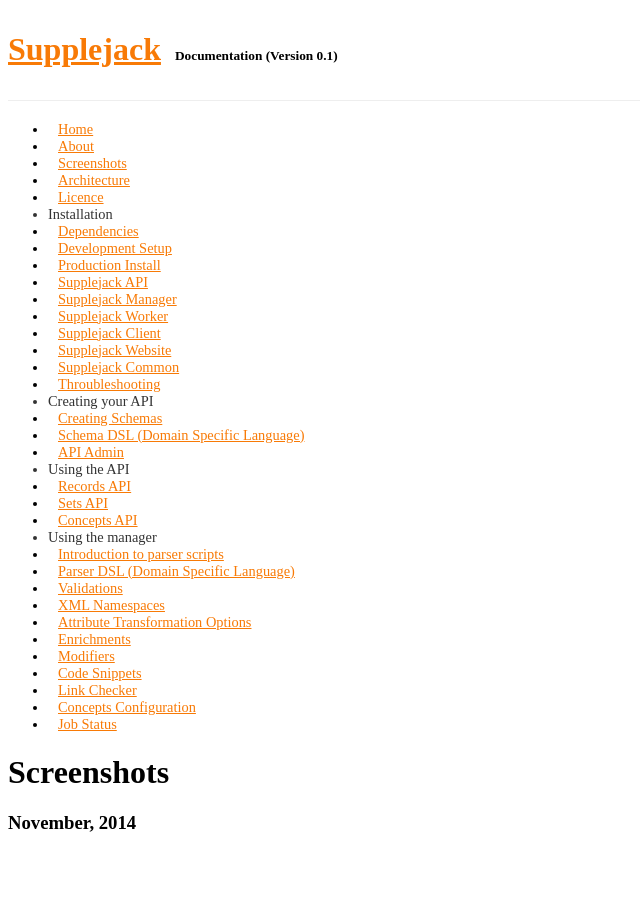
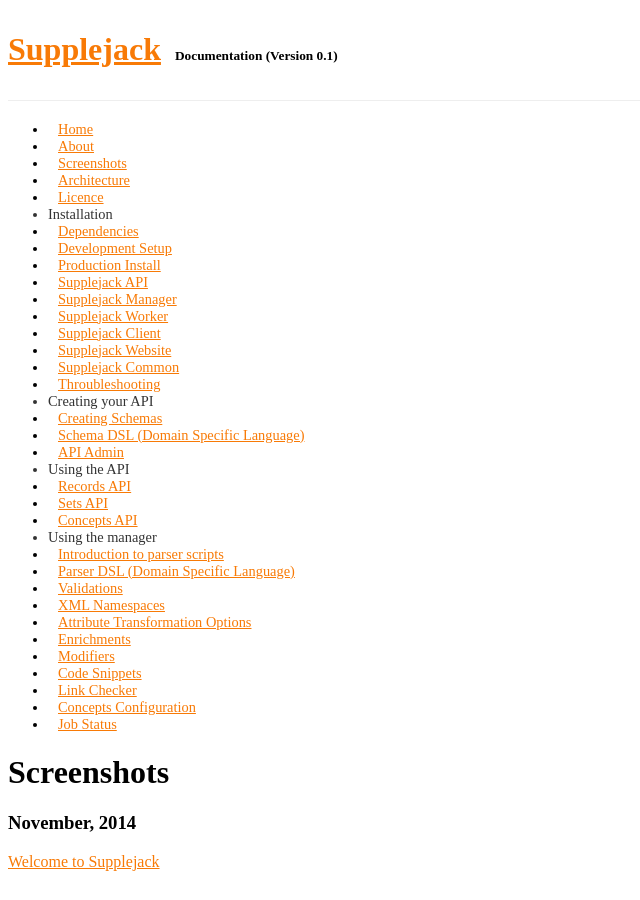
Before and after one commit to DigitalNZ/supplejack, a Jekyll site: the page built from screenshots.md, in a window 1280 px wide. Shown: the whole page, without its empty margins (0-640 px from the left). Built offline with Jekyll 4.4.1, drawn with Linux system fonts in a browser that asks for light colours; Markdown is read by kramdown in place of the engine named in the settings; a style sheet for code colours, icons or effects is not loaded.

Commit message:
Update screenshots.md

```diff
--- a/screenshots.md
+++ b/screenshots.md
@@ -5,3 +5,5 @@ category: supplejack
 ---
 
 ### November, 2014
+
+[Welcome to Supplejack](images/supplejack-home.png)
```
